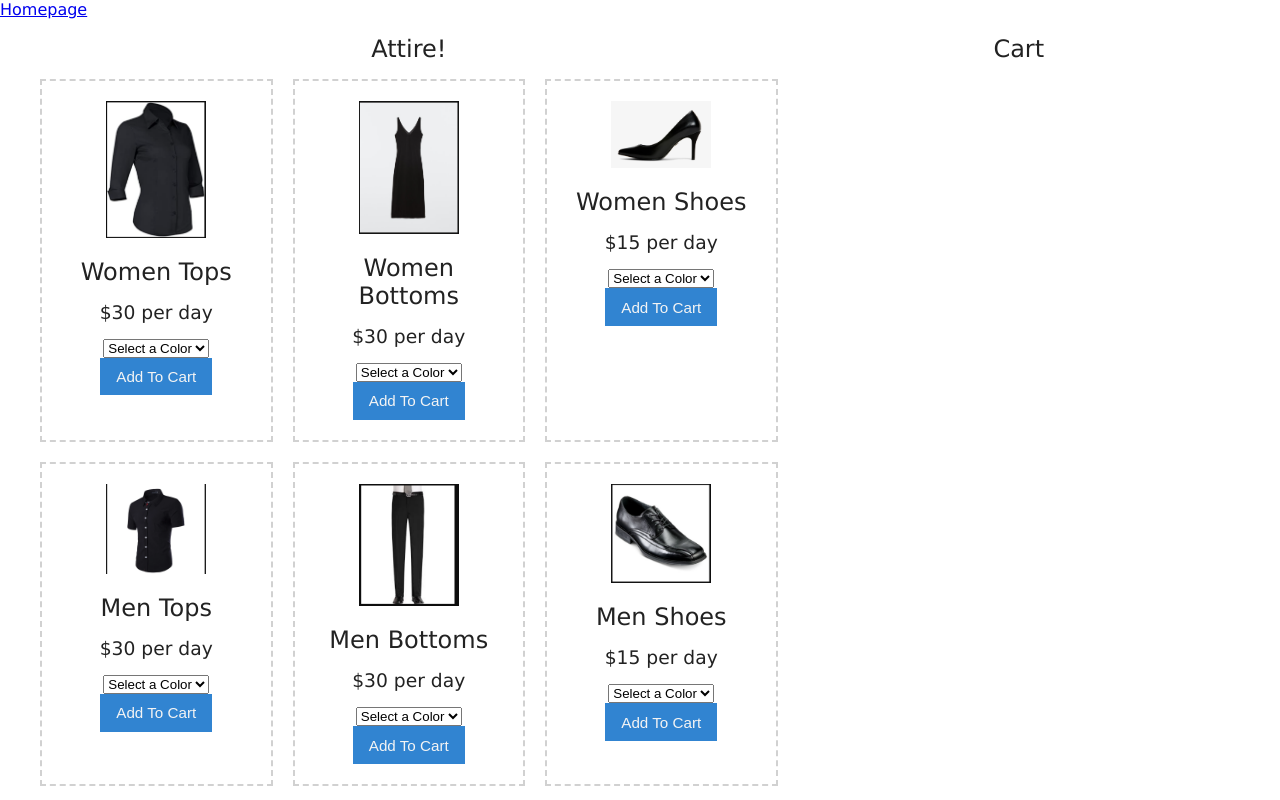
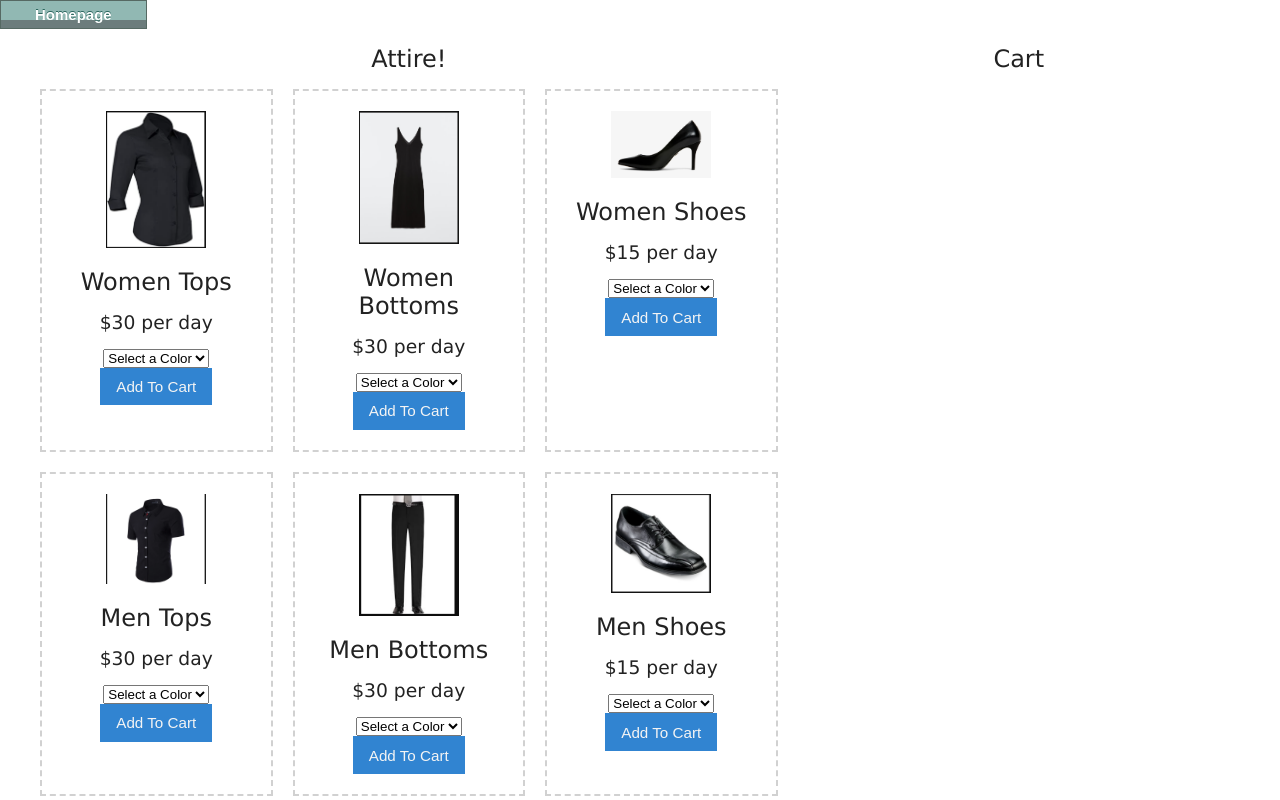
Before and after one commit to pshutt4/CMPS480Summer2021, a website: page src/public/packages.html in a window 1280 px wide. Drawn offline with Linux system fonts and the light colour scheme.

Commit message:
changed the button in the attire page and updated the main.css as well.

```diff
--- a/src/public/main.css
+++ b/src/public/main.css
@@ -264,3 +264,24 @@
     background: rgba(255, 255, 255, .7);
     cursor: wait;
   }
+  .myButton {
+    box-shadow:inset 0px 34px 0px -15px #91b8b3;
+    background-color:#768d87;
+    border:1px solid #566963;
+    display:inline-block;
+    cursor:pointer;
+    color:#ffffff;
+    font-family:Arial;
+    font-size:15px;
+    font-weight:bold;
+    padding:5px 34px;
+    text-decoration:none;
+    text-shadow:0px -1px 0px #2b665e;
+  }
+  .myButton:hover {
+    background-color:#6c7c7c;
+  }
+  .myButton:active {
+    position:relative;
+    top:1px;
+  }
--- a/src/public/packages.html
+++ b/src/public/packages.html
@@ -7,7 +7,7 @@
         <title></title>
         <link rel="stylesheet" href="https://fonts.googleapis.com/css?family=Lobster">
         <link rel="stylesheet" href="main.css">
-		<a style="font-family:verdana" href= "Homepage.html">Homepage</a>
+		<a href="Homepage.html" class="myButton">Homepage</a>
 </head>
 
 <body>
```
Also changed, not shown: src/public/Homepage.html (+1 -1 lines), src/public/homepage.PNG (added).
